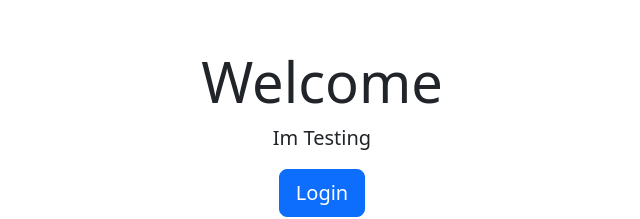
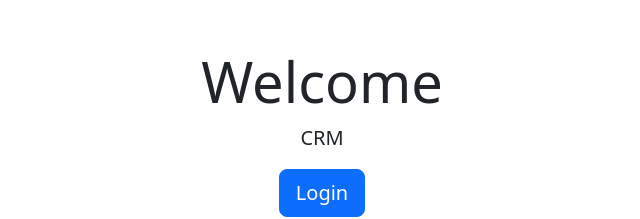
Before and after one commit to CST-323-MilestoneProject/Front-End, a React (Vite) app in the folder front-end/: page / in a window 1280 px wide. Shown: the top 219 px of the page, without its empty margins (318-958 px from the left). Built offline with nearby package versions, Linux system fonts and the light colour scheme.

Commit message:
added detailed code comments to each component

```diff
--- a/front-end/src/App.tsx
+++ b/front-end/src/App.tsx
@@ -1,3 +1,4 @@
+// Import necessary hooks and modules
 import { useState, useEffect } from 'react';
 import axios from 'axios';
 import CustomersList from './components/CustomersList';
@@ -5,7 +6,7 @@ import Login from './components/Login';
 import CustomerDetail from './components/CustomerDetail';
 import Logger from './utility/Logger';
 
-
+// Type definition for a customer object
 type Customer = {
   id?: number;
   customerDetails: string;
@@ -16,11 +17,13 @@ type Customer = {
 };
 
 function App() {
-  const [customers, setCustomers] = useState<Customer[]>([]);
-  const [selectedCustomer, setSelectedCustomer] = useState<Customer | null>(null);
-  const [loggedIn, setLoggedIn] = useState(false);
-  const [loading, setLoading] = useState(true);
+    // State hooks for managing application state
+  const [customers, setCustomers] = useState<Customer[]>([]); // Array of customers
+  const [selectedCustomer, setSelectedCustomer] = useState<Customer | null>(null); // Currently selected customer for detail view
+  const [loggedIn, setLoggedIn] = useState(false);// Tracks if a user is logged in
+  const [loading, setLoading] = useState(true);// Loading state for async operations
 
+  // Function to fetch customers from backend API
   const fetchCustomers = () => {
     axios.get<Customer[]>('https://gcu-cst-323-419521.uw.r.appspot.com/api/customers')
       .then(response => {
@@ -35,6 +38,7 @@ function App() {
       });
   };
 
+  // Effect hook to fetch customers when the user logs in
   useEffect(() => {
     if (loggedIn) {
       fetchCustomers();
@@ -52,6 +56,8 @@ function App() {
     setSelectedCustomer(customer);
   };
 
+
+  // Function to select a customer and show details
   const updateCustomer = (updatedCustomer: Customer) => {
     if (updatedCustomer.id) {
       axios.put(`https://gcu-cst-323-419521.uw.r.appspot.com/api/customers/${updatedCustomer.id}`, updatedCustomer)
@@ -71,16 +77,19 @@ function App() {
     }
   };
 
+  // Function to delete a customer
   const handleDeleteCustomer = (customerId: number) => {
     Logger.info(`Deleting customer with ID: ${customerId}`);
     setCustomers(customers.filter(c => c.id !== customerId));
     Logger.debug(`Customer with ID: ${customerId} removed from the local state.`);
   };
 
+  // Callback after a successful delete operation
   const afterDelete = () => {
     setSelectedCustomer(null);
   };
 
+  // Function to add a new customer
   const addCustomer = (newCustomer: Omit<Customer, 'id'>) => {
     axios.post<Customer>('https://gcu-cst-323-419521.uw.r.appspot.com/api/customers', newCustomer)
       .then(response => {
@@ -96,6 +105,7 @@ function App() {
       });
   };
 
+  // Render the application UI based on the current state
   return (
     <div className='container mt-5'>
       {!loggedIn ? (
--- a/front-end/src/components/Login.tsx
+++ b/front-end/src/components/Login.tsx
@@ -1,12 +1,16 @@
+
+// Props type definition for the Login component
 interface LoginProps {
   onLogin: () => void;
 }
 
+// Login functional component
 const Login:React.FC<LoginProps> = ({ onLogin }) => {
+  // Render a simple login UI with a button
   return (
     <div className="jumbotron text-center">
       <h1 className="display-4">Welcome</h1>
-      <p className="lead">Im Testing</p>
+      <p className="lead">CRM</p>
       <button className="btn btn-primary btn-lg" onClick={onLogin}>Login</button>
     </div>
   );
```
Also changed, not shown: front-end/src/components/CustomerDetail.tsx (+12 -1 lines), front-end/src/components/CustomersList.tsx (+12 -0 lines), front-end/src/main.tsx (+5 -7 lines), front-end/src/utility/Logger.ts (+9 -0 lines).
